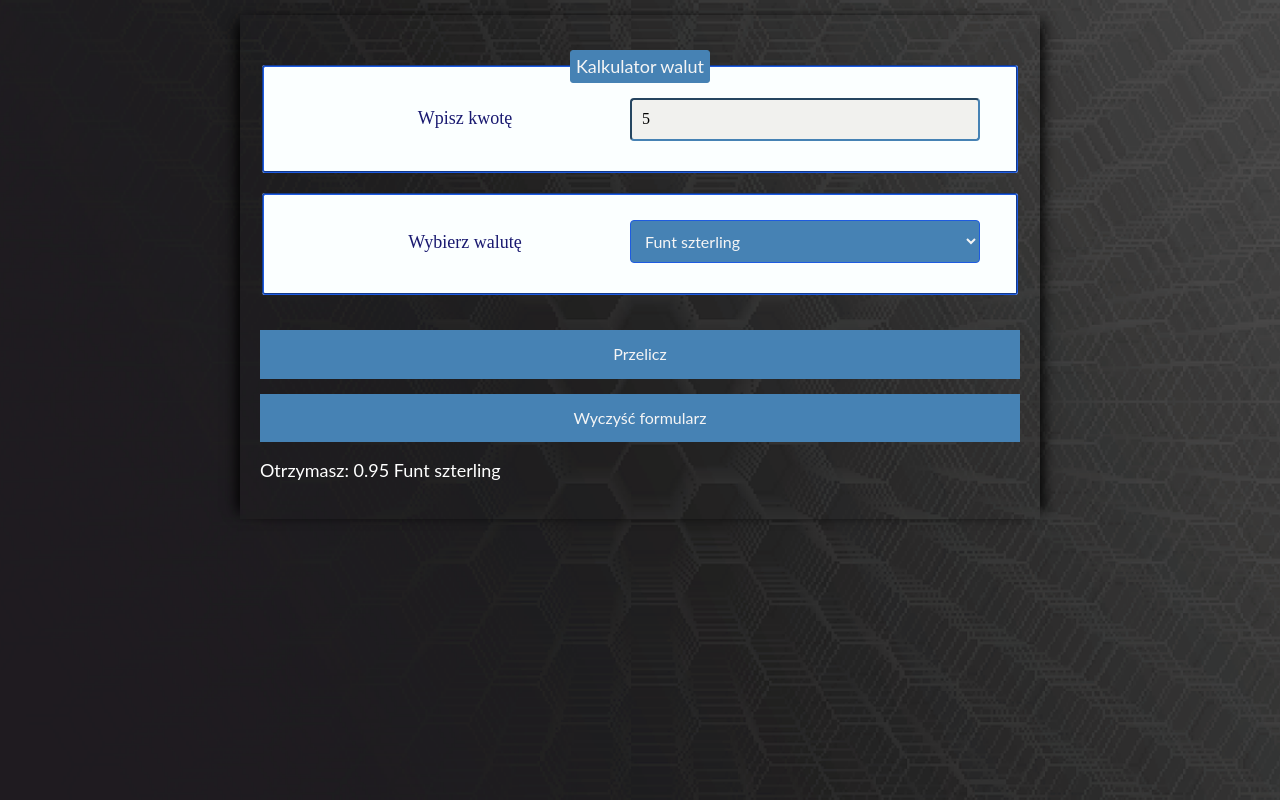
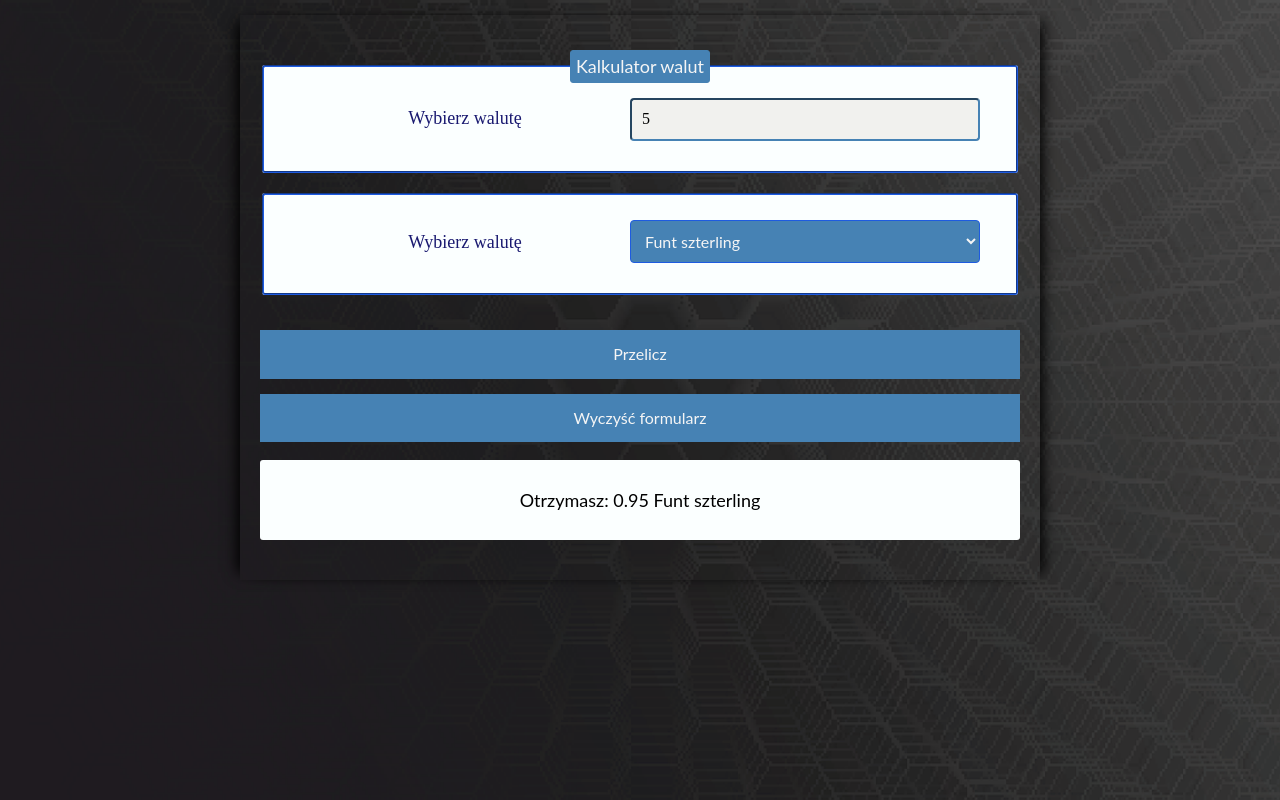
Before and after one commit to DawidStachowiak/currency-converter-react, a React (Create React App) app: page / in a window 1280 px wide. Both pictures are taken after typing "5" into the empty fields and a click on the button "Przelicz". Built offline with nearby package versions, Linux system fonts and the light colour scheme.

Commit message:
added readme file

```diff
--- a/src/App.js
+++ b/src/App.js
@@ -1,9 +1,9 @@
 import "./App.css";
 import { useState } from "react";
 import Container from "./Container";
-import { Form } from "./Form";
+import Form from "./Form";
 import { currencies } from "./Form/currencies";
-import { Result } from "./Form/Result";
+import Result from "./Form/Result";
 
 function App() {
   const [result, setResult] = useState();
--- a/src/Form/Result/index.js
+++ b/src/Form/Result/index.js
@@ -1,9 +1,14 @@
 import "./style.css";
 import React from "react";
-export const Result = ({ result }) =>
-  result !== undefined && (
-    <p className="form__resultParagraph">
-      Otrzymasz:&nbsp;{result.targetAmount.toFixed(2)}&nbsp;
-      {result.selectedCurrency}
-    </p>
-  );
+const Result = ({ result }) => (
+  <div class="form__resultBox">
+    {result !== undefined && (
+      <p className="form__resultParagraph">
+        Otrzymasz:&nbsp;{result.targetAmount.toFixed(2)}&nbsp;
+        {result.selectedCurrency}
+      </p>
+    )}
+  </div>
+);
+
+export default Result;
--- a/src/Form/Result/style.css
+++ b/src/Form/Result/style.css
@@ -1,5 +1,15 @@
 .form__resultParagraph {
-    font-size: 18px;
-    font-family: 'Lato', sans-serif;
-    color:white;
+  font-size: 18px;
+  font-family: "Lato", sans-serif;
+  text-align: center;
+  padding-top: 30px;
 }
+
+.form__resultBox {
+  border-color: rgb(30, 91, 224);
+  border-radius: 3px;
+  margin-top: 15px;
+  margin-bottom: 20px;
+  background-color: rgb(251, 255, 255);
+  height: 80px;
+}
--- a/src/Form/index.js
+++ b/src/Form/index.js
@@ -1,7 +1,7 @@
 import "./style.css";
 import { useState } from "react";
 
-export const Form = ({ currencies, calculateResult }) => {
+const Form = ({ currencies, calculateResult }) => {
   const [amount, setAmount] = useState("");
   const [selectedCurrency, setSelectedCurrency] = useState(currencies[2].name);
 
@@ -15,7 +15,7 @@ export const Form = ({ currencies, calculateResult }) => {
       <fieldset className="form__fieldset">
         <legend>Kalkulator walut</legend>
 
-        <label className="form__label">Wpisz kwotę</label>
+        <label className="form__label">Wybierz walutę</label>
 
         <input
           className="form__input"
@@ -53,3 +53,5 @@ export const Form = ({ currencies, calculateResult }) => {
     </form>
   );
 };
+
+export default Form;
```
Also changed, not shown: src/FieldsetResult/index.js (deleted, +0 -12 lines), src/FieldsetResult/style.css (deleted, +0 -7 lines), src/Form/Label/index.js (deleted, +0 -7 lines), src/Form/Label/style.css (deleted, +0 -12 lines), 1 other file (tests, documents, lock files or other folders).
